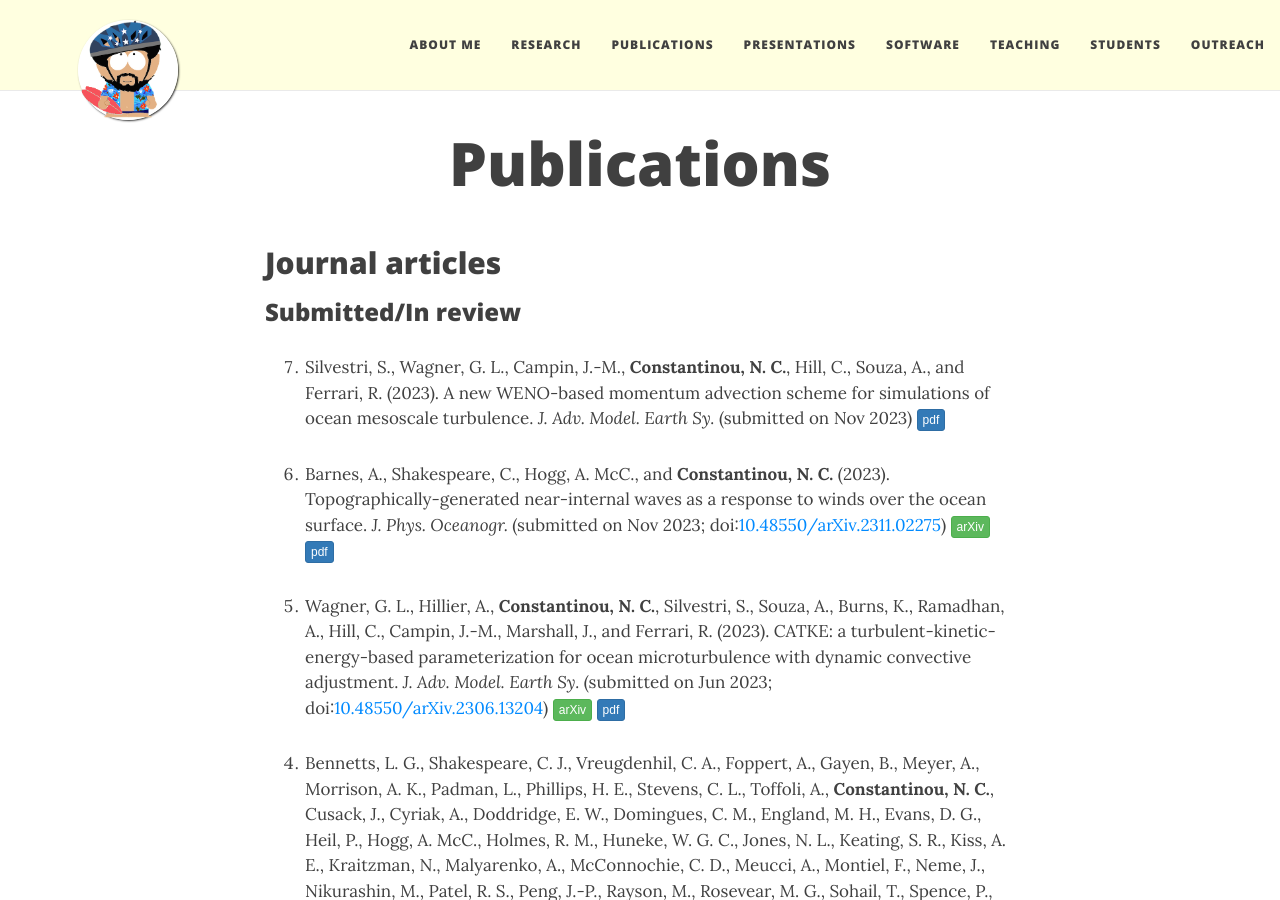
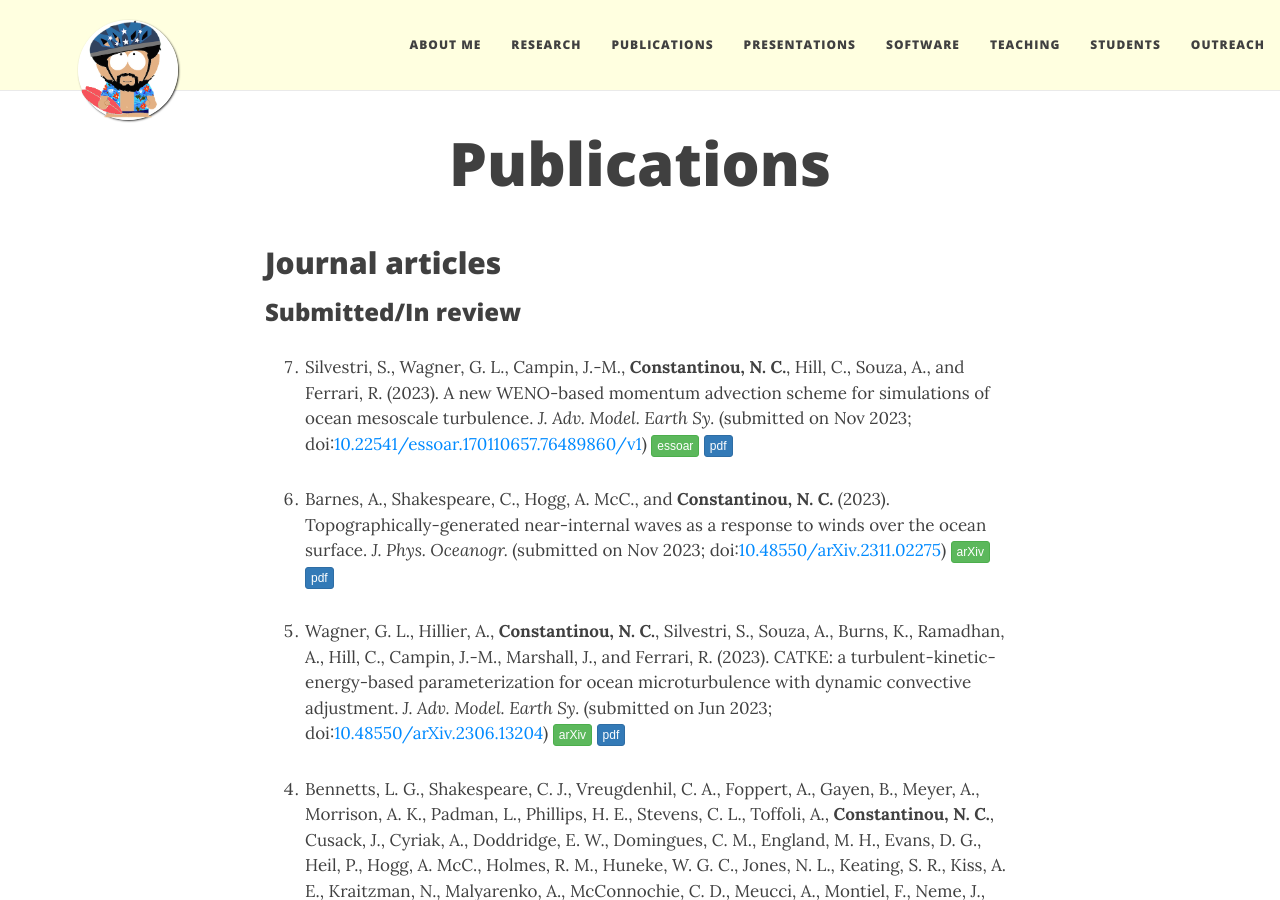
Before and after one commit to navidcy/navidcy.github.io, a Jekyll site: the page built from publications.md, in a window 1280 px wide and 900 px high. Built offline with Jekyll 4.4.1, drawn with Linux system fonts in a browser that asks for light colours; nearby versions of some CDN libraries; comment, search, counter and statistics services are not loaded.

Commit message:
add essoar doi for weno iles

```diff
--- a/publications.md
+++ b/publications.md
@@ -16,7 +16,7 @@
 0. Klöwer, M., Gelbrecht, M., Hotta, D., Silvestri, S., Wagner, G. L., White, A., Hatfield, S., Meyer, D., Kimpson, T., **Constantinou, N. C.**, and Hill, C. (2023). SpeedyWeather.jl: Reinventing atmospheric general circulation models towards interactivity and composability.  _J. Open Source Softw._ (submitted on Nov 2023) [<span class="btn btn-default btn-xs{{end}}" style="font-family:sans-serif;">repository</span>][SpeedyWeather-repo]{:target="_blank"} [<span class="btn btn-default btn-xs{{end}}" style="font-family:sans-serif;">documentation</span>][SpeedyWeather-docs]{:target="_blank"} [<span class="btn btn-primary btn-xs{{end}}" style="font-family:sans-serif;">pdf</span>][speedyweather]
 -->
 
-0. Silvestri, S., Wagner, G. L., Campin, J.-M., **Constantinou, N. C.**, Hill, C., Souza, A., and Ferrari, R. (2023). A new WENO-based momentum advection scheme for simulations of ocean mesoscale turbulence. _J. Adv. Model. Earth Sy._ (submitted on Nov 2023) [<span class="btn btn-primary btn-xs{{end}}" style="font-family:sans-serif;">pdf</span>][weno-ILES]
+1. Silvestri, S., Wagner, G. L., Campin, J.-M., **Constantinou, N. C.**, Hill, C., Souza, A., and Ferrari, R. (2023). A new WENO-based momentum advection scheme for simulations of ocean mesoscale turbulence. _J. Adv. Model. Earth Sy._ (submitted on Nov 2023; doi:[10.22541/essoar.170110657.76489860/v1](https://doi.org/10.22541/essoar.170110657.76489860/v1){:target="_blank"}) [<span class="btn btn-success btn-xs{{end}}" style="font-family:sans-serif;">essoar</span>](https://doi.org/10.22541/essoar.170110657.76489860/v1){:target="_blank"} [<span class="btn btn-primary btn-xs{{end}}" style="font-family:sans-serif;">pdf</span>][weno-ILES]
 
 
 0. Barnes, A., Shakespeare, C., Hogg, A. McC., and **Constantinou, N. C.** (2023). Topographically-generated near-internal waves as a response to winds over the ocean surface. _J. Phys. Oceanogr._ (submitted on Nov 2023; doi:[10.48550/arXiv.2311.02275](https://doi.org/10.48550/arXiv.2311.02275)) [<span class="btn btn-success btn-xs{{end}}" style="font-family:sans-serif;">arXiv</span>][arXiv:2311.02275]{:target="_blank"} [<span class="btn btn-primary btn-xs{{end}}" style="font-family:sans-serif;">pdf</span>][topographic-NIWs]
```
